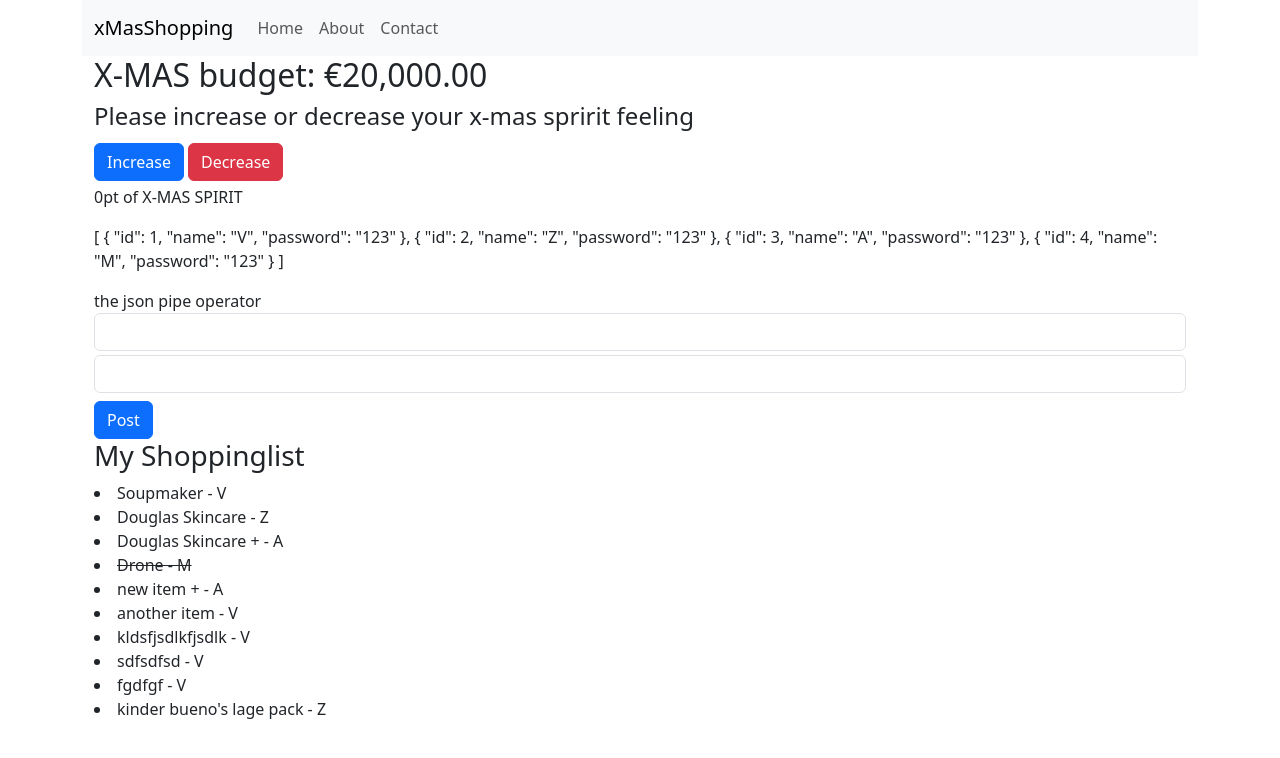
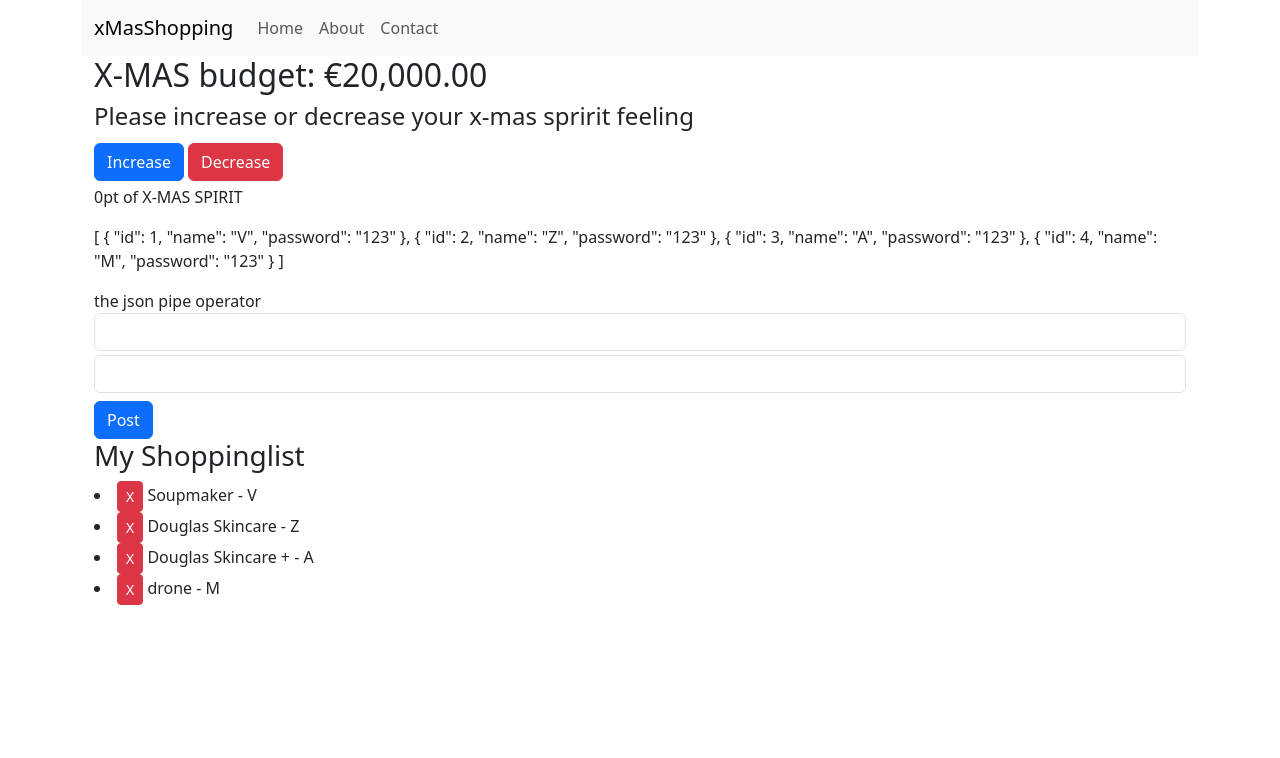
Before and after one commit to mdenitti/Angular18, an Angular app: page /home in a window 1280 px wide. Shown: the top 758 px of the page. Built offline with nearby package versions, Linux system fonts and the light colour scheme; data requests are answered from the project's data file.

Commit message:
Added delete method using the id as a parameter.

```diff
--- a/src/app/home/home.component.html
+++ b/src/app/home/home.component.html
@@ -27,9 +27,9 @@
            <h3>My Shoppinglist</h3>
            @for(todo of todos; track todo.id) {
              @if (todo.done) {
-               <li style="text-decoration: line-through;">{{ todo.title }} - {{ todo.owner }}</li>
+               <li style="text-decoration: line-through;"><button (click)="deleteTodo(todo.id)" class="btn btn-sm btn-danger">X</button> {{ todo.title }} - {{ todo.owner }}</li>
              } @else {
-                <li>{{ todo.title }} - {{ todo.owner }}</li>
+              <li><button (click)="deleteTodo(todo.id)" class="btn btn-sm btn-danger">X</button> {{ todo.title }} - {{ todo.owner }}</li>
              }
            }
       </div>
--- a/src/app/home/home.component.ts
+++ b/src/app/home/home.component.ts
@@ -11,7 +11,6 @@ import { MyUsers } from '../my-users.interface';
   styleUrl: './home.component.css'
 })
 export class HomeComponent {
-
   xmasbudget = 20000;
   count:number = 0;
   title = 'xMas Shopping';
@@ -72,6 +71,21 @@ export class HomeComponent {
       .then(json => this.users = json)
   }
 
+  deleteTodo(id: number) {
+    console.log (id)
+    const options = {
+      method: 'DELETE',
+      headers: {'Content-Type': 'application/json', 'User-Agent': 'insomnia/8.3.0'}
+    };
+
+    fetch('http://localhost:3000/presents/'+id, options)
+      .then(response => response.json())
+      .then(response => {
+        this.fetchMyData();
+      })
+      .catch(err => console.error(err));
+  }
+
   ngOnInit() {
     this.fetchMyData();
     this.fetchMyUsers();
--- a/src/db/db.json
+++ b/src/db/db.json
@@ -19,46 +19,10 @@
       "done": false
     },
     {
-      "id": 4,
-      "title": "Drone",
+      "title": "drone",
       "owner": "M",
-      "done": true
-    },
-    {
-      "title": "new item +",
-      "owner": "A",
       "done": false,
-      "id": 5
-    },
-    {
-      "title": "another item",
-      "owner": "V",
-      "done": false,
-      "id": 6
-    },
-    {
-      "title": "kldsfjsdlkfjsdlk",
-      "owner": "V",
-      "done": false,
-      "id": 7
-    },
-    {
-      "title": "sdfsdfsd",
-      "owner": "V",
-      "done": false,
-      "id": 8
-    },
-    {
-      "title": "fgdfgf",
-      "owner": "V",
-      "done": false,
-      "id": 9
-    },
-    {
-      "title": "kinder bueno's lage pack",
-      "owner": "Z",
-      "done": false,
-      "id": 10
+      "id": 4
     }
   ],
   "users": [
```
